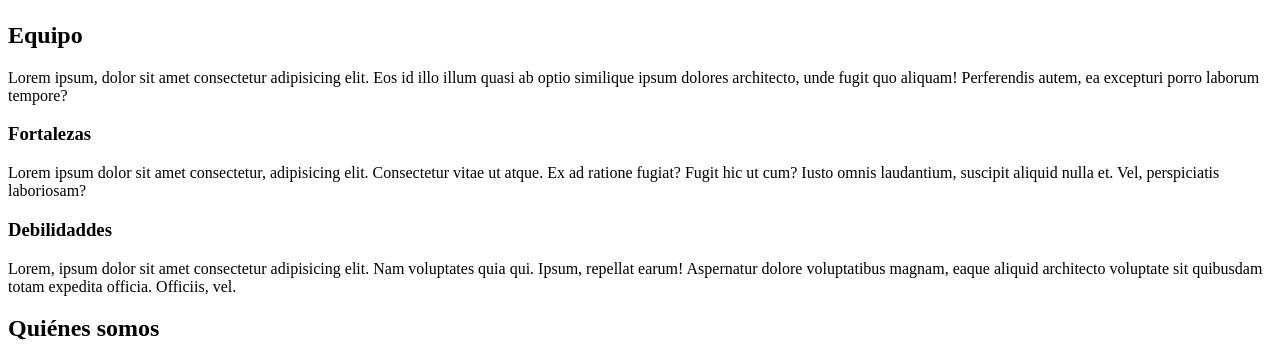
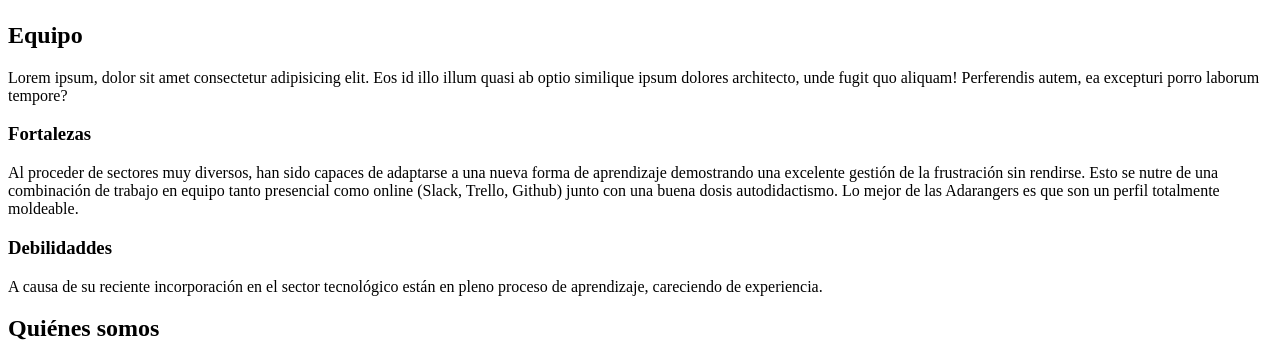
Before and after one commit to GemaPujalte/proyect-1-module-1-team-1, a plain HTML site: page index.html in a window 1280 px wide. Shown: the part 202-556 px from the top of the page. Drawn offline with Linux system fonts and the light colour scheme.

Commit message:
texto-fortalezas-debilidades

```diff
--- a/index.html
+++ b/index.html
@@ -33,11 +33,11 @@
       <section class="f-d">
         <div class="fortalezas">
           <h3>Fortalezas</h3>
-          <p>Lorem ipsum dolor sit amet consectetur, adipisicing elit. Consectetur vitae ut atque. Ex ad ratione fugiat? Fugit hic ut cum? Iusto omnis laudantium, suscipit aliquid nulla et. Vel, perspiciatis laboriosam?</p>
+          <p>Al proceder de sectores muy diversos, han sido capaces de adaptarse a una nueva forma de aprendizaje demostrando una excelente gestión de la frustración sin rendirse. Esto se nutre de una combinación de trabajo en equipo tanto presencial como online (Slack, Trello, Github) junto con una buena dosis autodidactismo. Lo mejor de las Adarangers es que son un perfil totalmente moldeable. </p>
         </div>
         <div class="debilidades">
           <h3>Debilidaddes</h3>
-          <p>Lorem, ipsum dolor sit amet consectetur adipisicing elit. Nam voluptates quia qui. Ipsum, repellat earum! Aspernatur dolore voluptatibus magnam, eaque aliquid architecto voluptate sit quibusdam totam expedita officia. Officiis, vel.</p>
+          <p>A causa de su reciente incorporación en el sector tecnológico están en pleno proceso de aprendizaje, careciendo de experiencia.</p>
         </div>
       </section>
       <section class="us">
```
